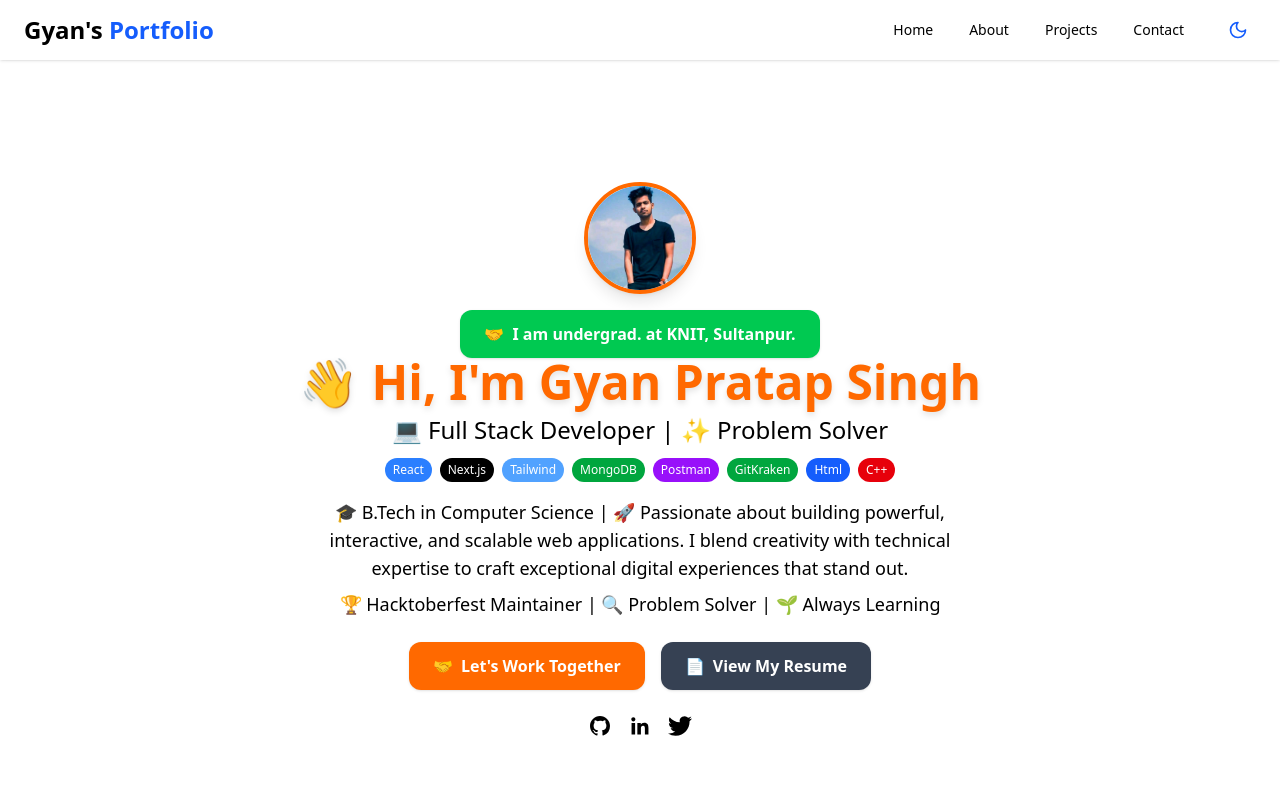
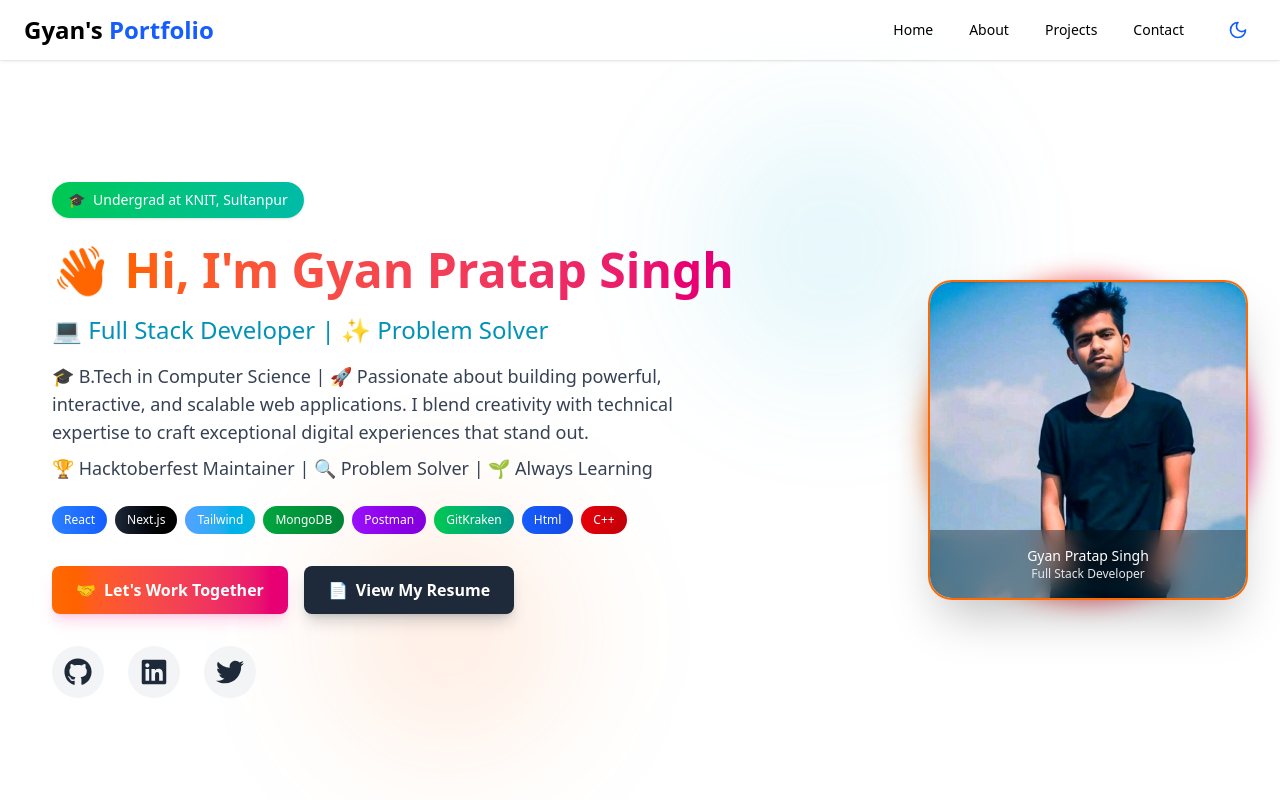
Before and after one commit to Gyanthakur/Gyan-Pratap-Singh, a Next.js app: page / in a window 1280 px wide. Shown: the top 800 px of the page. Built offline with nearby package versions, Linux system fonts and the light colour scheme.

Commit message:
modified: components

```diff
--- a/src/app/components/Hero.jsx
+++ b/src/app/components/Hero.jsx
@@ -1,322 +1,276 @@
-// // 'use client'
-// // import CanvasWrapper from '../components/CanvasWrapper'
-// // import { Float, Text3D, OrbitControls, Stars } from '@react-three/drei'
-// // import { Suspense } from 'react'
+// 'use client'
+// import { FaGithub, FaLinkedin, FaTwitter } from "react-icons/fa";
 
-// // export default function Home() {
-// //   return (
-// //     <section className="h-screen w-full relative">
-// //       {/* 3D Canvas Background */}
-// //       <CanvasWrapper>
-// //         <ambientLight intensity={1.5} />
-// //         <directionalLight position={[5, 5, 5]} intensity={1} />
-// //         <Stars radius={100} depth={50} count={1000} factor={4} fade />
+// export default function Home({ theme }) {
+// 	const isDark = theme === "dark";
 
-// //         <Suspense fallback={null}>
-// //           <Float
-// //             speed={2}
-// //             rotationIntensity={1.2}
-// //             floatIntensity={2.2}
-// //           >
-// //             <Text3D
-// //               font="/fonts/helvetiker_regular.typeface.json"
-// //               size={1.2}
-// //               height={0.4}
-// //               bevelEnabled
-// //               bevelThickness={0.05}
-// //               bevelSize={0.03}
-// //               bevelOffset={0}
-// //               bevelSegments={10}
-// //             >
-// //               Hello, I'm Gyan
-// //               <meshStandardMaterial color="#ff914d" metalness={0.4} roughness={0.2} />
-// //             </Text3D>
-// //           </Float>
-// //         </Suspense>
+// 	return (
+// 		<section className="relative min-h-[115vh] sm:min-h-screen w-full overflow-hidden">
+// 			{/* Overlay Content */}
+// 			<div
+// 				className={`absolute inset-0 mt-2 z-10 flex flex-col items-center justify-center text-center px-4 sm:px-6 md:px-10 backdrop-blur-sm
+// 				${isDark ? "bg-black/60" : "bg-white"}`}
+// 			>
+// 				{/* Profile Image */}
+// 				<img
+// 					src="/gyan.jpg"
+// 					alt="Gyan Pratap Singh"
+// 					className="w-24 h-24 sm:w-28 sm:h-28 rounded-full border-4 border-orange-500 shadow-lg object-cover mb-4"
+// 				/>
 
-// //         <OrbitControls
-// //           enableZoom={false}
-// //           autoRotate
-// //           autoRotateSpeed={1.8}
-// //           enablePan={false}
-// //           maxPolarAngle={Math.PI / 2}
-// //           minPolarAngle={Math.PI / 3}
-// //         />
-// //       </CanvasWrapper>
+// 				<div className="inline-flex items-center justify-center bg-green-500 hover:bg-green-600 text-white font-semibold py-3 px-6 rounded-xl shadow transition duration-300">
+// 					<span className="mr-2">🤝</span> I am undergrad. at KNIT, Sultanpur.
+// 				</div>
 
-// //       {/* Overlay Content */}
-// //       <div className="absolute top-0 left-0 w-full h-full flex items-center justify-center flex-col text-center px-6 z-10 light:bg-white/60 dark:bg-black backdrop-blur">
-// //         <h1 className="text-5xl md:text-6xl font-extrabold text-orange-500 dark:text-orange-400 drop-shadow-md">
-// //           Full Stack + 3D Web Dev
-// //         </h1>
-// //         <p className="mt-4 text-lg md:text-xl max-w-3xl light:text-gray-800 dark:text-gray-200">
-// //           I build modern, immersive web apps using Next.js, React Three Fiber, and TailwindCSS. From static portfolios to full-stack 3D-powered platforms — I bring your ideas to life with code & creativity.
-// //         </p>
-// //         <a
-// //           href="/contact"
-// //           className="mt-6 inline-block bg-orange-500 hover:bg-orange-600 text-white font-semibold py-3 px-6 rounded-xl shadow transition duration-300"
-// //         >
-// //           Let’s Work Together
-// //         </a>
-// //       </div>
-// //     </section>
-// //   )
-// // }
+// 				{/* Greeting */}
+// 				<h1
+// 					className={`mt-4 text-3xl sm:text-4xl md:text-5xl font-extrabold drop-shadow-md
+// 					${isDark ? "text-orange-400" : "text-orange-500"}`}
+// 				>
+// 					👋 Hi, I'm Gyan Pratap Singh
+// 				</h1>
 
-// 'use client'
-// import CanvasWrapper from '../components/CanvasWrapper'
-// import { Float, Text3D, OrbitControls, Stars } from '@react-three/drei'
-// import { Suspense } from 'react'
+// 				{/* Title */}
+// 				<h2
+// 					className={`mt-2 text-lg sm:text-xl md:text-2xl font-medium
+// 					${isDark ? "text-gray-200" : "text-gray-800"}`}
+// 				>
+// 					💻 Full Stack Developer | ✨ Problem Solver
+// 				</h2>
 
-// export default function Home() {
-//   return (
-//     <section className="relative h-screen w-full overflow-hidden">
-//       {/* 3D Canvas Background */}
-//       <CanvasWrapper>
-//         <ambientLight intensity={1.5} />
-//         <directionalLight position={[5, 5, 5]} intensity={1} />
-//         <Stars radius={100} depth={50} count={1000} factor={4} fade />
+// 				{/* Tech Badges */}
+// 				<div className="mt-4 flex flex-wrap justify-center gap-2">
+// 					{[
+// 						{ name: "React", color: "bg-blue-500" },
+// 						{ name: "Next.js", color: "bg-black" },
+// 						{ name: "Tailwind", color: "bg-blue-400" },
+// 						{ name: "MongoDB", color: "bg-green-600" },
+// 						{ name: "Postman", color: "bg-purple-600" },
+// 						{ name: "GitKraken", color: "bg-green-600" },
+// 						{ name: "Html", color: "bg-blue-600" },
+// 						{ name: "C++", color: "bg-red-600" },
+// 					].map((tech, index) => (
+// 						<span
+// 							key={index}
+// 							className={`${tech.color} text-white text-xs px-2 py-1 rounded-full`}
+// 						>
+// 							{tech.name}
+// 						</span>
+// 					))}
+// 				</div>
 
-//         <Suspense fallback={null}>
-//           <Float speed={2} rotationIntensity={1.2} floatIntensity={2.2}>
-//             <Text3D
-//               font="/fonts/helvetiker_regular.typeface.json"
-//               size={1.2}
-//               height={0.4}
-//               bevelEnabled
-//               bevelThickness={0.05}
-//               bevelSize={0.03}
-//               bevelOffset={0}
-//               bevelSegments={10}
-//             >
-//               Hello, I'm Gyan
-//               <meshStandardMaterial color="#ff914d" metalness={0.4} roughness={0.2} />
-//             </Text3D>
-//           </Float>
-//         </Suspense>
+// 				{/* Description */}
+// 				<p
+// 					className={`mt-4 max-w-2xl text-sm sm:text-base md:text-lg
+// 					${isDark ? "text-gray-300" : "text-gray-700"}`}
+// 				>
+// 					🎓 B.Tech in Computer Science | 🚀 Passionate about building powerful,
+// 					interactive, and scalable web applications. I blend creativity with
+// 					technical expertise to craft exceptional digital experiences that
+// 					stand out.
+// 				</p>
 
-//         <OrbitControls
-//           enableZoom={false}
-//           autoRotate
-//           autoRotateSpeed={1.8}
-//           enablePan={false}
-//           maxPolarAngle={Math.PI / 2}
-//           minPolarAngle={Math.PI / 3}
-//         />
-//       </CanvasWrapper>
+// 				<p
+// 					className={`mt-2 max-w-2xl text-sm sm:text-base md:text-lg
+// 					${isDark ? "text-gray-300" : "text-gray-700"}`}
+// 				>
+// 					🏆 Hacktoberfest Maintainer | 🔍 Problem Solver | 🌱 Always Learning
+// 				</p>
 
-//       {/* Overlay Content */}
-//       <div className="absolute inset-0 z-10 flex flex-col items-center justify-center text-center px-4 sm:px-6 md:px-10 light:bg-white/60 dark:bg-black/60 backdrop-blur">
-//         {/* Profile Image */}
-//         <img
-//           src="/gyan.jpg" // ⬅️ Replace this with your actual image path
-//           alt="Gyan Pratap Singh"
-//           className="w-28 h-28 sm:w-32 sm:h-32 rounded-full border-4 border-orange-500 shadow-lg object-cover mb-4"
-//         />
+// 				{/* Buttons */}
+// 				<div className="mt-6 flex flex-col sm:flex-row gap-4 justify-center">
+// 					<a
+// 						href="/contact"
+// 						className="inline-flex items-center justify-center bg-orange-500 hover:bg-orange-600 text-white font-semibold py-3 px-6 rounded-xl shadow transition duration-300"
+// 					>
+// 						<span className="mr-2">🤝</span> Let's Work Together
+// 					</a>
+// 					<a
+// 						href="/resume.pdf"
+// 						target="_blank"
+// 						rel="noopener noreferrer"
+// 						className="inline-flex items-center justify-center bg-gray-700 hover:bg-gray-900 text-white font-semibold py-3 px-6 rounded-xl shadow transition duration-300"
+// 					>
+// 						<span className="mr-2">📄</span> View My Resume
+// 					</a>
+// 				</div>
 
-//         {/* Name */}
-//         <h1 className="text-4xl sm:text-5xl md:text-6xl font-extrabold text-orange-500 dark:text-orange-400 drop-shadow-md">
-//           Gyan Pratap Singh
-//         </h1>
-
-//         {/* Title */}
-//         <h2 className="mt-2 text-lg sm:text-xl md:text-2xl font-medium light:text-gray-800 dark:text-gray-200">
-//           Full Stack Developer | React & 3D Web Specialist
-//         </h2>
-
-//         {/* Description */}
-//         <p className="mt-4 max-w-3xl text-sm sm:text-base md:text-lg light:-gray-700 dark:text-gray-300">
-//           B.Tech in Computer Science | Passionate about building powerful, interactive, and scalable
-//           web applications. Experienced with Next.js, React Three Fiber, TailwindCSS, MongoDB, Clerk,
-//           and Supabase. Let’s bring your ideas to life with tech & creativity!
-//         </p>
-
-//         {/* Contact CTA */}
-//         <a
-//           href="/contact"
-//           className="mt-6 inline-block bg-orange-500 hover:bg-orange-600 text-white font-semibold py-3 px-6 rounded-xl shadow transition duration-300"
-//         >
-//           Let’s Work Together
-//         </a>
-//       </div>
-//     </section>
-//   )
+// 				{/* Social Links */}
+// 				<div className="mt-6 flex justify-center gap-4">
+// 					{[
+// 						{
+// 							href: "https://github.com/Gyanthakur",
+// 							icon: <FaGithub className="w-10 h-10" />,
+// 						},
+// 						{
+// 							href: "https://www.linkedin.com/in/gyan-pratap-singh-275785236/",
+// 							icon: <FaLinkedin className="w-10 h-10" />,
+// 						},
+// 						{
+// 							href: "https://twitter.com/gps_96169",
+// 							icon: <FaTwitter className="w-10 h-10" />,
+// 						},
+// 					].map(({ href, icon }, index) => (
+// 						<a
+// 							key={index}
+// 							href={href}
+// 							target="_blank"
+// 							rel="noopener noreferrer"
+// 							className={`transition-colors ${
+// 								isDark
+// 									? "text-gray-200 hover:text-orange-400"
+// 									: "text-gray-800 hover:text-orange-500"
+// 							}`}
+// 						>
+// 							{icon}
+// 						</a>
+// 					))}
+// 				</div>
+// 			</div>
+// 		</section>
+// 	);
 // }
 
-"use client";
-import CanvasWrapper from "../components/CanvasWrapper";
-import { Float, Text3D, OrbitControls, Stars } from "@react-three/drei";
-import { Suspense } from "react";
+import React from "react";
+import { FaGithub, FaLinkedin, FaTwitter } from "react-icons/fa";
 
-export default function Home() {
+export default function Home({ theme }) {
+  const isDark = theme === 'dark';
+
   return (
-		<section className="relative min-h-[105vh] w-full overflow-hidden">
-			{/* 3D Canvas Background */}
-			{/* <CanvasWrapper>
-        <ambientLight intensity={1.5} />
-        <directionalLight position={[5, 5, 5]} intensity={1} />
-        <Stars radius={100} depth={50} count={1000} factor={4} fade />
+    <section className="relative pl-5 min-h-screen w-full overflow-hidden flex items-center justify-center py-6 sm:py-12">
+      {/* Background with gradient */}
+      <div className={`absolute inset-0 ${isDark ? "bg-gradient-to-br from-gray-900 to-black" : "bg-white"}`}></div>
 
-        <Suspense fallback={null}>
-          <Float speed={1.8} rotationIntensity={1} floatIntensity={2}>
-            <Text3D
-              font="/fonts/helvetiker_regular.typeface.json"
-              size={1}
-              height={0.3}
-              bevelEnabled
-              bevelThickness={0.05}
-              bevelSize={0.03}
-              bevelOffset={0}
-              bevelSegments={10}
-            >
-              Hi, I'm Gyan
-              <meshStandardMaterial color="#ff914d" metalness={0.4} roughness={0.2} />
-            </Text3D>
-          </Float>
-        </Suspense>
+      {/* Decorative elements */}
+      <div className="absolute top-20 right-1/4 w-64 h-64 rounded-full bg-cyan-500/10 blur-3xl hidden lg:block"></div>
+      <div className="absolute bottom-20 left-1/4 w-64 h-64 rounded-full bg-orange-500/10 blur-3xl hidden lg:block"></div>
 
-        <OrbitControls
-          enableZoom={false}
-          autoRotate
-          autoRotateSpeed={1.5}
-          enablePan={false}
-          maxPolarAngle={Math.PI / 2}
-          minPolarAngle={Math.PI / 3}
-        />
-      </CanvasWrapper> */}
+      {/* Main Content Container */}
+      <div className={`relative z-10 w-full max-w-7xl mx-auto px-4 sm:px-6 lg:px-8`}>
+        <div className="flex flex-col lg:flex-row items-center lg:items-stretch gap-8 lg:gap-12">
 
-			{/* Overlay Content */}
-			<div className="absolute inset-0 z-10 flex flex-col items-center justify-center text-center px-4 sm:px-6 md:px-10 light:bg-white/60 dark:bg-black/60 backdrop-blur-sm">
-				{/* Profile Image */}
-				<img
-					src="/gyan.jpg"
-					alt="Gyan Pratap Singh"
-					className="w-24 h-24 sm:w-28 sm:h-28 rounded-full border-4 border-orange-500 shadow-lg object-cover mb-4"
-				/>
-				<div className="inline-flex items-center justify-center bg-green-500 hover:bg-green-600 text-white font-semibold py-3 px-6 rounded-xl shadow transition duration-300">
-					<span className="mr-2">🤝</span> I am undergrad. at KNIT, Sultanpur.
+          {/* Left Content Area */}
+          <div className={`w-full lg:w-3/5 flex flex-col items-center lg:items-start text-center lg:text-left order-2 lg:order-1 mt-8 lg:mt-0`}>
+            {/* Badge */}
+            <div className="inline-flex items-center justify-center bg-gradient-to-r from-green-500 to-teal-500 text-white font-medium py-2 px-4 rounded-full shadow text-sm">
+              <span className="mr-2">🎓</span> Undergrad at KNIT, Sultanpur
             </div>
 
             {/* Greeting */}
-				<h1 className="text-3xl sm:text-4xl md:text-5xl font-extrabold text-orange-500 dark:text-orange-400 drop-shadow-md">
+            <h1 className={`mt-4 text-3xl sm:text-4xl md:text-5xl leading-normal font-extrabold
+              ${isDark ? "text-transparent bg-clip-text bg-gradient-to-r from-orange-400 to-pink-500" :
+                       "text-transparent bg-clip-text bg-gradient-to-r from-orange-500 to-pink-600"}`}>
               👋 Hi, I'm Gyan Pratap Singh
             </h1>
 
-				{/* Title with emoji */}
-				<h2 className="mt-2 text-lg sm:text-xl md:text-2xl font-medium light:text-gray-800 dark:text-gray-200">
+            {/* Title */}
+            <h2 className={`mt-2 text-lg sm:text-xl md:text-2xl font-medium
+              ${isDark ? "text-cyan-300" : "text-cyan-600"}`}>
               💻 Full Stack Developer | ✨ Problem Solver
             </h2>
 
-				{/* Tech badges */}
-				<div className="mt-3 flex flex-wrap justify-center gap-2">
-					<span className="bg-blue-500 text-white text-xs px-2 py-1 rounded-full">
-						React
-					</span>
-					<span className="bg-black text-white text-xs px-2 py-1 rounded-full">
-						Next.js
-					</span>
-					<span className="bg-blue-400 text-white text-xs px-2 py-1 rounded-full">
-						Tailwind
-					</span>
-					<span className="bg-green-600 text-white text-xs px-2 py-1 rounded-full">
-						MongoDB
-					</span>
-					<span className="bg-purple-600 text-white text-xs px-2 py-1 rounded-full">
-						Postman
-					</span>
-					<span className="bg-green-600 text-white text-xs px-2 py-1 rounded-full">
-						GitKraken
-					</span>
-					<span className="bg-blue-600 text-white text-xs px-2 py-1 rounded-full">
-						Html
-					</span>
-					<span className="bg-red-600 text-white text-xs px-2 py-1 rounded-full">
-						C++
-					</span>
-				</div>
-
             {/* Description */}
-				<p className="mt-4 max-w-2xl text-sm sm:text-base md:text-lg light:text-gray-700 dark:text-gray-300">
+            <p className={`mt-4 max-w-2xl text-sm sm:text-base md:text-lg
+              ${isDark ? "text-gray-300" : "text-gray-700"}`}>
               🎓 B.Tech in Computer Science | 🚀 Passionate about building powerful,
               interactive, and scalable web applications. I blend creativity with
-					technical expertise to craft exceptional digital experiences that
-					stand out.
+              technical expertise to craft exceptional digital experiences that stand out.
             </p>
 
-				{/* Additional details */}
-				<p className="mt-2 max-w-2xl text-sm sm:text-base md:text-lg light:text-gray-700 dark:text-gray-300">
+            <p className={`mt-2 max-w-2xl text-sm sm:text-base md:text-lg
+              ${isDark ? "text-gray-300" : "text-gray-700"}`}>
               🏆 Hacktoberfest Maintainer | 🔍 Problem Solver | 🌱 Always Learning
             </p>
 
-				{/* Buttons container */}
-				<div className="mt-6 flex flex-col sm:flex-row gap-4 justify-center">
+            {/* Tech Badges */}
+            <div className="mt-6 flex flex-wrap gap-2 justify-center lg:justify-start">
+              {[
+                { name: "React", color: "bg-gradient-to-r from-blue-500 to-blue-600" },
+                { name: "Next.js", color: "bg-gradient-to-r from-gray-800 to-black" },
+                { name: "Tailwind", color: "bg-gradient-to-r from-blue-400 to-cyan-500" },
+                { name: "MongoDB", color: "bg-gradient-to-r from-green-600 to-green-700" },
+                { name: "Postman", color: "bg-gradient-to-r from-purple-600 to-purple-700" },
+                { name: "GitKraken", color: "bg-gradient-to-r from-green-500 to-teal-600" },
+                { name: "Html", color: "bg-gradient-to-r from-blue-600 to-blue-700" },
+                { name: "C++", color: "bg-gradient-to-r from-red-600 to-red-700" }
+              ].map((tech, index) => (
+                <span
+                  key={index}
+                  className={`${tech.color} text-white text-xs px-3 py-1.5 rounded-full transform transition-transform hover:scale-105`}
+                >
+                  {tech.name}
+                </span>
+              ))}
+            </div>
+
+            {/* Buttons */}
+            <div className="mt-8 flex flex-col sm:flex-row gap-4 justify-center lg:justify-start w-full sm:w-auto">
               <a
                 href="/contact"
-						className="inline-flex items-center justify-center bg-orange-500 hover:bg-orange-600 text-white font-semibold py-3 px-6 rounded-xl shadow transition duration-300"
+                className="inline-flex items-center justify-center bg-gradient-to-r from-orange-500 to-pink-600 hover:from-orange-600 hover:to-pink-700 text-white font-semibold py-3 px-6 rounded-lg shadow-lg shadow-pink-500/20 transition duration-300 text-sm sm:text-base w-full sm:w-auto"
               >
                 <span className="mr-2">🤝</span> Let's Work Together
               </a>
-
               <a
                 href="/resume.pdf"
                 target="_blank"
-						className="inline-flex items-center justify-center bg-gray-700 hover:bg-gray-900 text-white font-semibold py-3 px-6 rounded-xl shadow transition duration-300"
+                rel="noopener noreferrer"
+                className={`inline-flex items-center justify-center ${isDark ? "bg-gray-800 hover:bg-gray-700" : "bg-gray-800 hover:bg-gray-700"} text-white font-semibold py-3 px-6 rounded-lg shadow-lg shadow-gray-800/20 transition duration-300 text-sm sm:text-base w-full sm:w-auto`}
               >
                 <span className="mr-2">📄</span> View My Resume
               </a>
             </div>
 
-				{/* Social links */}
-				<div className="mt-6 flex justify-center gap-4">
+            {/* Social Links */}
+            <div className="mt-8 flex justify-center lg:justify-start gap-6">
+              {[
+                { href: "https://github.com/Gyanthakur", icon: <FaGithub className="w-6 h-6 sm:w-7 sm:h-7" /> },
+                { href: "https://www.linkedin.com/in/gyan-pratap-singh-275785236/", icon: <FaLinkedin className="w-6 h-6 sm:w-7 sm:h-7" /> },
+                { href: "https://twitter.com/gps_96169", icon: <FaTwitter className="w-6 h-6 sm:w-7 sm:h-7" /> }
+              ].map(({ href, icon }, index) => (
                 <a
-						href="https://github.com/Gyanthakur"
+                  key={index}
+                  href={href}
                   target="_blank"
                   rel="noopener noreferrer"
-						className="light:text-gray-800 dark:text-gray-200 hover:text-orange-500 dark:hover:text-orange-400 transition-colors"
+                  className={`transition-all duration-300 transform hover:scale-110 p-3 rounded-full
+                    ${isDark
+                      ? "bg-gray-800 text-gray-200 hover:text-orange-400 hover:bg-gray-700"
+                      : "bg-gray-100 text-gray-800 hover:text-orange-500 hover:bg-gray-200"}`}
                 >
-						<svg
-							className="w-6 h-6"
-							fill="currentColor"
-							viewBox="0 0 24 24"
-							aria-hidden="true"
-						>
-							<path
-								fillRule="evenodd"
-								d="M12 2C6.477 2 2 6.484 2 12.017c0 4.425 2.865 8.18 6.839 9.504.5.092.682-.217.682-.483 0-.237-.008-.868-.013-1.703-2.782.605-3.369-1.343-3.369-1.343-.454-1.158-1.11-1.466-1.11-1.466-.908-.62.069-.608.069-.608 1.003.07 1.531 1.032 1.531 1.032.892 1.53 2.341 1.088 2.91.832.092-.647.35-1.088.636-1.338-2.22-.253-4.555-1.113-4.555-4.951 0-1.093.39-1.988 1.029-2.688-.103-.253-.446-1.272.098-2.65 0 0 .84-.27 2.75 1.026A9.564 9.564 0 0112 6.844c.85.004 1.705.115 2.504.337 1.909-1.296 2.747-1.027 2.747-1.027.546 1.379.202 2.398.1 2.651.64.7 1.028 1.595 1.028 2.688 0 3.848-2.339 4.695-4.566 4.943.359.309.678.92.678 1.855 0 1.338-.012 2.419-.012 2.747 0 .268.18.58.688.482A10.019 10.019 0 0022 12.017C22 6.484 17.522 2 12 2z"
-								clipRule="evenodd"
-							></path>
-						</svg>
+                  {icon}
                 </a>
-					<a
-						href="https://www.linkedin.com/in/gyan-pratap-singh-275785236/"
-						target="_blank"
-						rel="noopener noreferrer"
-						className="light:text-gray-800 dark:text-gray-200 hover:text-orange-500 dark:hover:text-orange-400 transition-colors"
-					>
-						<svg
-							className="w-6 h-6"
-							fill="currentColor"
-							viewBox="0 0 24 24"
-							aria-hidden="true"
-						>
-							<path d="M20.447 20.452h-3.554v-5.569c0-1.328-.027-3.037-1.852-3.037-1.853 0-2.136 1.445-2.136 2.939v5.667H9.351V9h3.414v1.561h.046c.477-.9 1.637-1.85 3.37-1.85 3.601 0 4.267 2.37 4.267 5.455v6.286zM5.337 7.433c-1.144 0-2.063-.926-2.063-2.065 0-1.138.92-2.063 2.063-2.063 1.14 0 2.064.925 2.064 2.063 0 1.139-.925 2.065-2.064 2.065zm1.782 13.019H3.555V9h3.564v11.452z"></path>
-						</svg>
-					</a>
-					<a
-						href="https://twitter.com/gps_96169"
-						target="_blank"
-						rel="noopener noreferrer"
-						className="light:text-gray-800 dark:text-gray-200 hover:text-orange-500 dark:hover:text-orange-400 transition-colors"
-					>
-						<svg
-							className="w-6 h-6"
-							fill="currentColor"
-							viewBox="0 0 24 24"
-							aria-hidden="true"
-						>
-							<path d="M23.953 4.57a10 10 0 01-2.825.775 4.958 4.958 0 002.163-2.723c-.951.555-2.005.959-3.127 1.184a4.92 4.92 0 00-8.384 4.482C7.69 8.095 4.067 6.13 1.64 3.162a4.822 4.822 0 00-.666 2.475c0 1.71.87 3.213 2.188 4.096a4.904 4.904 0 01-2.228-.616v.06a4.923 4.923 0 003.946 4.827 4.996 4.996 0 01-2.212.085 4.936 4.936 0 004.604 3.417 9.867 9.867 0 01-6.102 2.105c-.39 0-.779-.023-1.17-.067a13.995 13.995 0 007.557 2.209c9.053 0 13.998-7.496 13.998-13.985 0-.21 0-.42-.015-.63A9.935 9.935 0 0024 4.59z"></path>
-						</svg>
-					</a>
+              ))}
+            </div>
+          </div>
+
+          {/* Right Image Area */}
+          <div className="w-full lg:w-2/5 flex justify-center lg:justify-end items-center order-1 lg:order-2">
+            <div className="relative">
+              {/* Image background glow */}
+              <div className={`absolute -inset-0.5 rounded-full ${
+                isDark ? "bg-gradient-to-r from-orange-500 to-pink-600" : "bg-gradient-to-r from-orange-500 to-pink-600"
+              } opacity-75 blur-md`}></div>
+
+              {/* Image container */}
+              <div className={`relative rounded-3xl overflow-hidden border-2 ${
+                isDark ? "border-orange-500" : "border-orange-500"
+              } shadow-2xl w-64 h-64 sm:w-80 sm:h-80`}>
+                <img
+                  src="/gyan.jpg"
+                  alt="Gyan Pratap Singh"
+                  className="w-full h-full object-cover"
+                />
+
+                {/* Glass overlay at bottom */}
+                <div className="absolute bottom-0 left-0 right-0 p-4 backdrop-blur-md bg-black/30">
+                  <p className={`text-sm font-medium text-white text-center`}>Gyan Pratap Singh</p>
+                  <p className={`text-xs text-gray-200 text-center`}>Full Stack Developer</p>
+                </div>
+              </div>
+            </div>
+          </div>
         </div>
       </div>
     </section>
```
Also changed, not shown: src/app/components/Footer.jsx (+101 -1 lines), src/app/components/Navbar.jsx (+42 -40 lines), src/app/components/Skills.jsx (+17 -5 lines), src/app/components/AboutSection.jsx (deleted), src/app/components/ProjectCard.jsx (deleted). Lines whose indentation alone changed are shown as unchanged.
